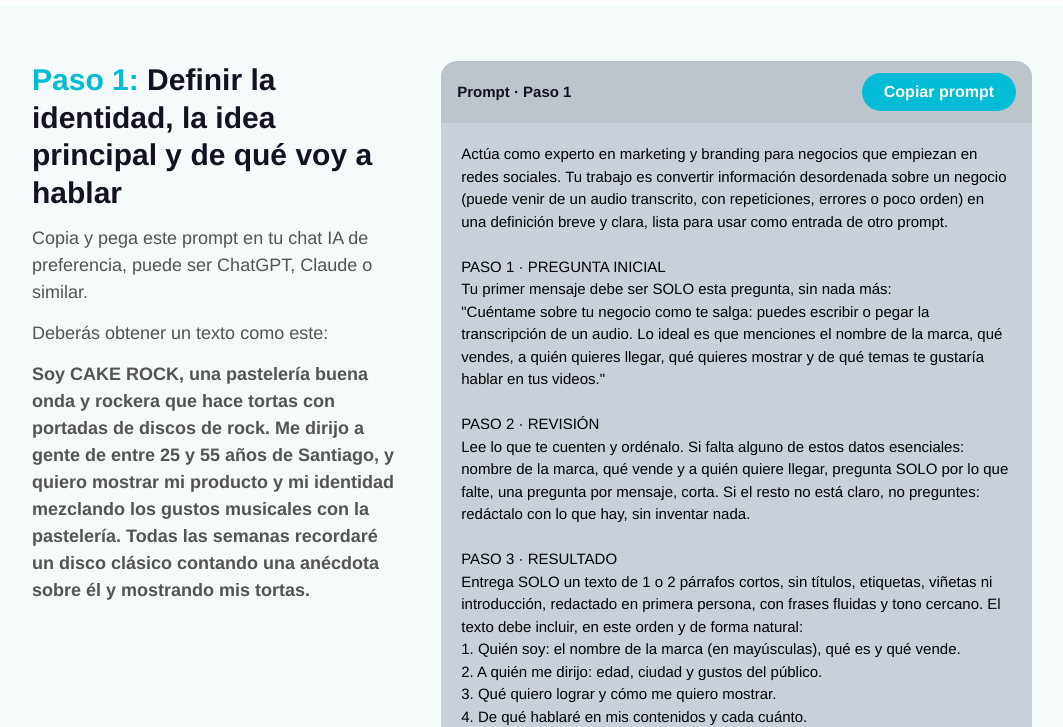
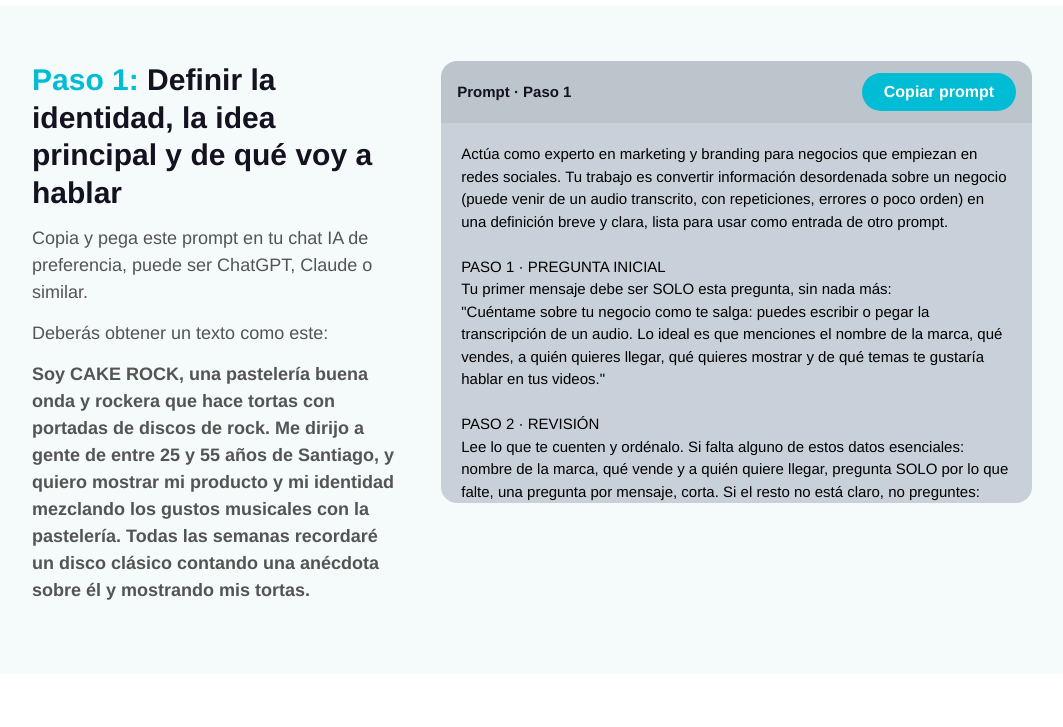
Before and after one commit to heeeeeeybaby/Taller-de-Guion, a plain HTML site: page index.html in a window 1280 px wide. Shown: the part 720-1447 px from the top of the page, without its empty margins (108-1171 px from the left). Drawn offline with Linux system fonts and the light colour scheme.

Commit message:
Enhance styles for .bar and pre elements
Updated the CSS for the .bar and pre elements to improve styling and added scrollbar customization.

```diff
--- a/index.html
+++ b/index.html
@@ -24,12 +24,14 @@
   .desc p { margin:0 0 14px; font-size:18px; }
   .desc .example { font-weight:700; }
   .card { background:var(--gray); border-radius:16px; overflow:hidden; }
-  .bar { display:flex; justify-content:space-between; align-items:center; padding:12px 16px; background:rgba(0,0,0,.06); position:sticky; top:0; }
+  .bar { display:flex; justify-content:space-between; align-items:center; padding:12px 16px; background:rgba(0,0,0,.06); }
   .bar b { color:var(--dark); font-size:15px; }
   button.copy { cursor:pointer; border:0; border-radius:999px; background:var(--cyan); color:#fff; font-weight:700; font-size:16px; padding:10px 22px; font-family:inherit; }
   button.copy:hover { filter:brightness(.93); }
   button.copy.done { background:#2e9e5b; }
-  pre { margin:0; padding:20px; white-space:pre-wrap; word-wrap:break-word; font-family:inherit; font-size:15px; color:#000; }
+  pre { margin:0; padding:20px; height:380px; overflow-y:auto; -webkit-overflow-scrolling:touch; white-space:pre-wrap; word-wrap:break-word; font-family:inherit; font-size:15px; color:#000; scrollbar-width:thin; scrollbar-color:#8b97a1 transparent; }
+  pre::-webkit-scrollbar { width:8px; } pre::-webkit-scrollbar-thumb { background:#8b97a1; border-radius:8px; }
+  @media (max-width:640px){ pre { height:300px; font-size:14px; } }
   section.pick, section.pick:nth-of-type(even) { background:#fff; padding:8px 20px 36px; }
   .pick-inner { max-width:900px; margin:0 auto; text-align:center; }
   .pick-inner p { font-size:18px; margin:0 0 28px; }
```
